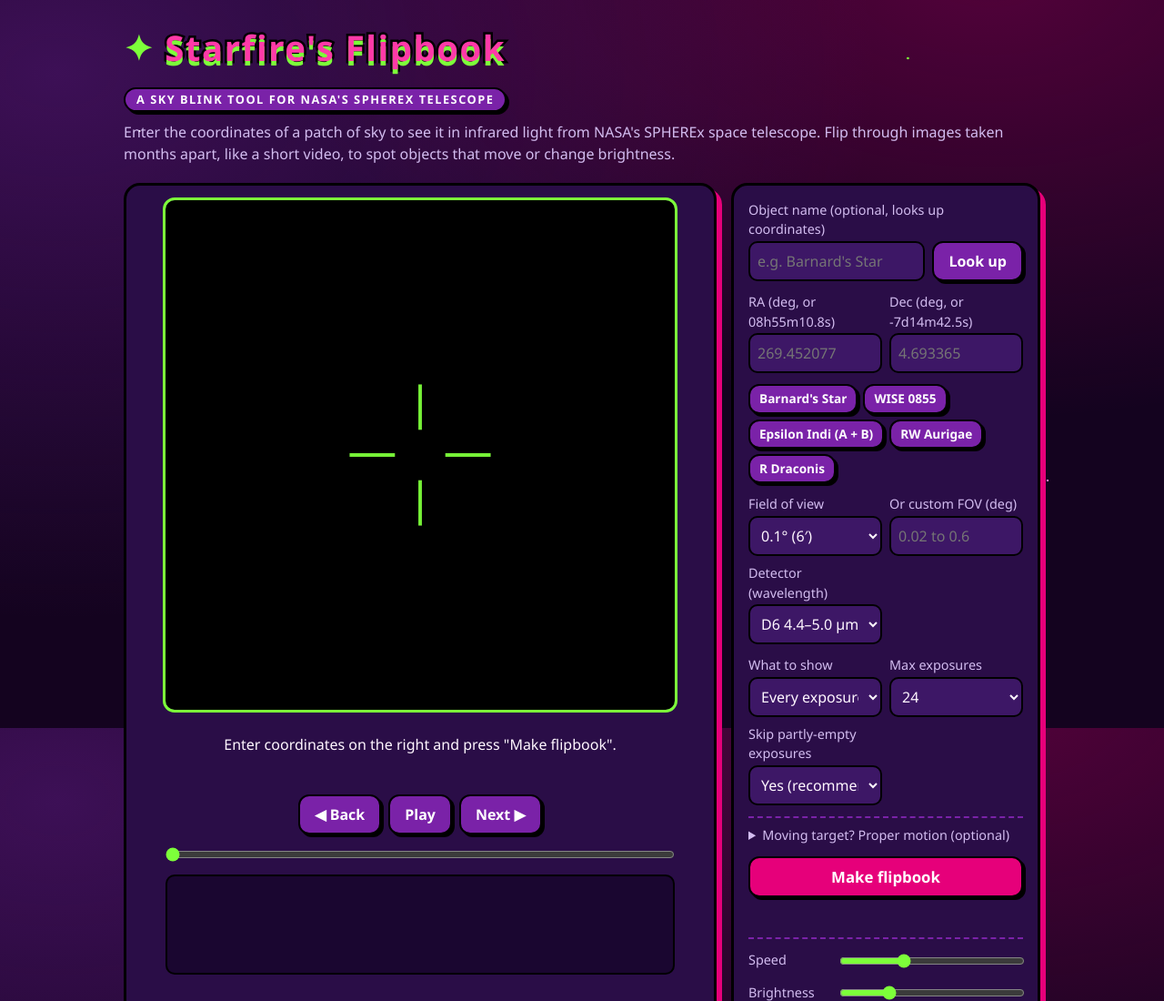
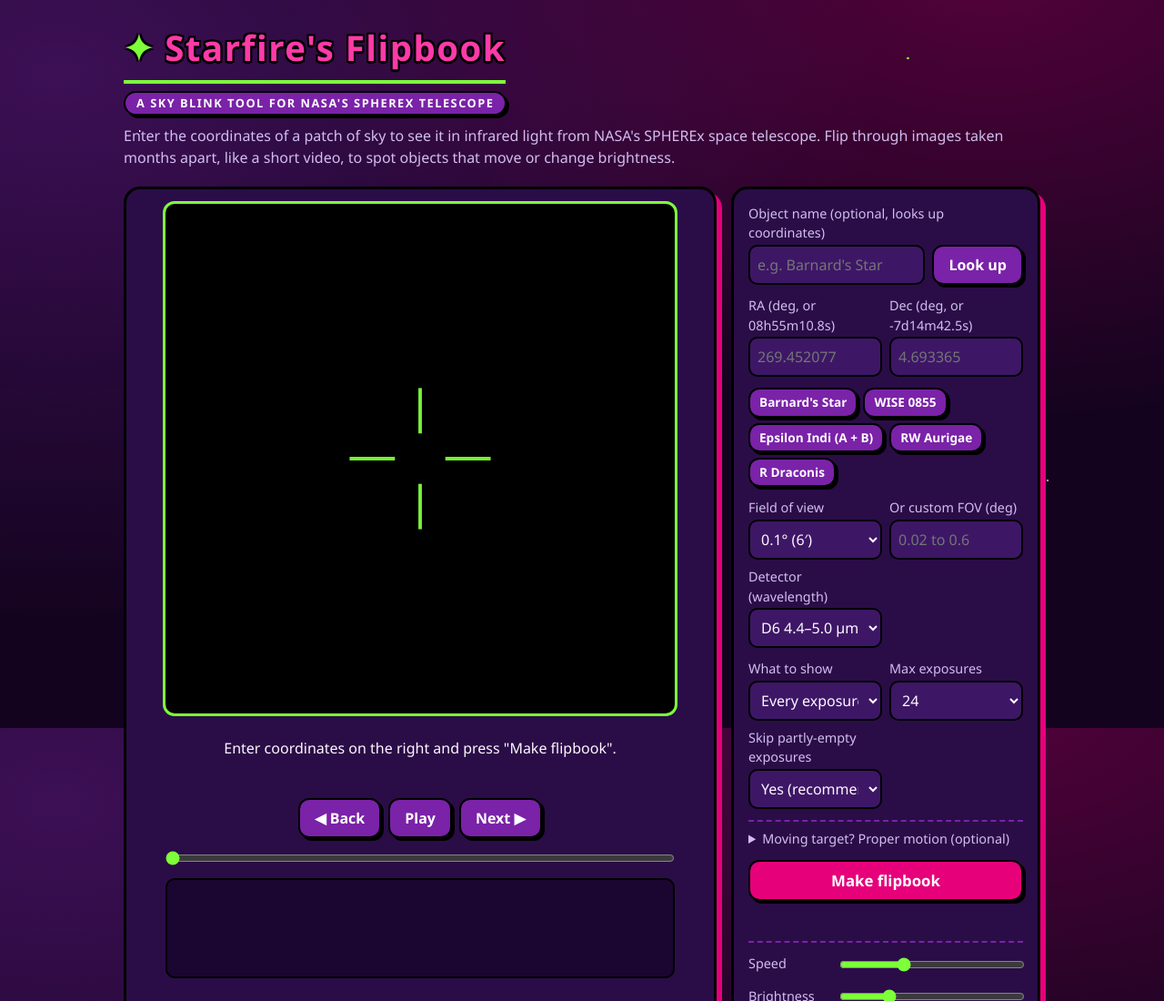
Before and after one commit to Linad4l/NASA-Space-APPS-Planet-X-and-SPHEREx, a plain HTML site: page index.html in a window 1280 px wide. Shown: the top 1100 px of the page at 91% size. Drawn offline with Linux system fonts and the light colour scheme.

Commit message:
Add files via upload

```diff
--- a/index.html
+++ b/index.html
@@ -16,9 +16,9 @@
     var(--bg); background-attachment:fixed; color:var(--ink); font:16px/1.5 ui-rounded,"Arial Rounded MT Bold","Nunito","Segoe UI",system-ui,sans-serif; }
   header, main, footer, .how { max-width: 1040px; margin: 0 auto; padding-left: 16px; padding-right: 16px; }
   header { padding-top: 24px; padding-bottom: 8px; }
-  h1 { margin:0 0 6px; font-size:2.4rem; font-weight:900; letter-spacing:1.5px; color:#ff3aa8; -webkit-text-stroke:5px #000; paint-order:stroke fill; text-shadow:0 5px 0 #7dff3a; stroke-linejoin:round; }
-  .spark { color:#7dff3a; -webkit-text-stroke:0; text-shadow:none; }
-  .tag { display:inline-block; background:var(--purple); color:#fff; border:2px solid #000; border-radius:999px; padding:2px 12px; font-size:.8rem; font-weight:800; letter-spacing:1.5px; text-transform:uppercase; margin:8px 0 10px; box-shadow:3px 3px 0 #000; }
+  h1 { display:table; margin:0 0 6px; padding-bottom:6px; border-bottom:4px solid #7dff3a; font-size:2.4rem; font-weight:900; letter-spacing:1.5px; color:#ff3aa8; text-shadow:-2px -2px 0 #000, 2px -2px 0 #000, -2px 2px 0 #000, 2px 2px 0 #000, 0 -2px 0 #000, 0 2px 0 #000, -2px 0 0 #000, 2px 0 0 #000, 0 3px 0 #000; }
+  .spark { color:#7dff3a; text-shadow:-2px -2px 0 #000, 2px -2px 0 #000, -2px 2px 0 #000, 2px 2px 0 #000; }
+  .tag { display:table; background:var(--purple); color:#fff; border:2px solid #000; border-radius:999px; padding:2px 12px; font-size:.8rem; font-weight:800; letter-spacing:1.5px; text-transform:uppercase; margin:8px 0 10px; box-shadow:3px 3px 0 #000; }
   header p { margin:0; color:var(--muted); }
   main { display:grid; gap:16px; grid-template-columns:minmax(0,1fr) 340px; padding-top:12px; padding-bottom:24px; }
   @media (max-width: 800px) { main { grid-template-columns: 1fr; } }
```
